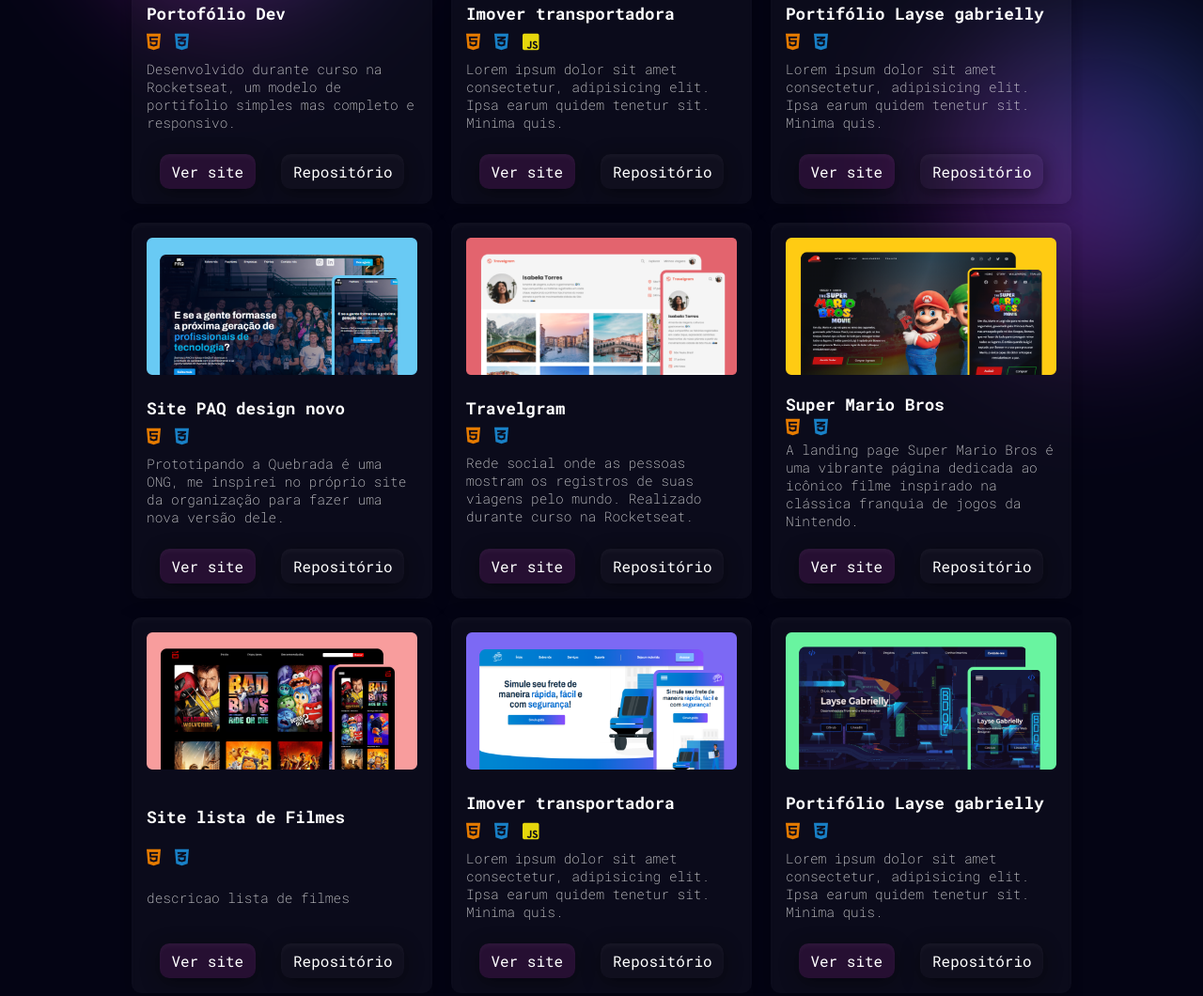
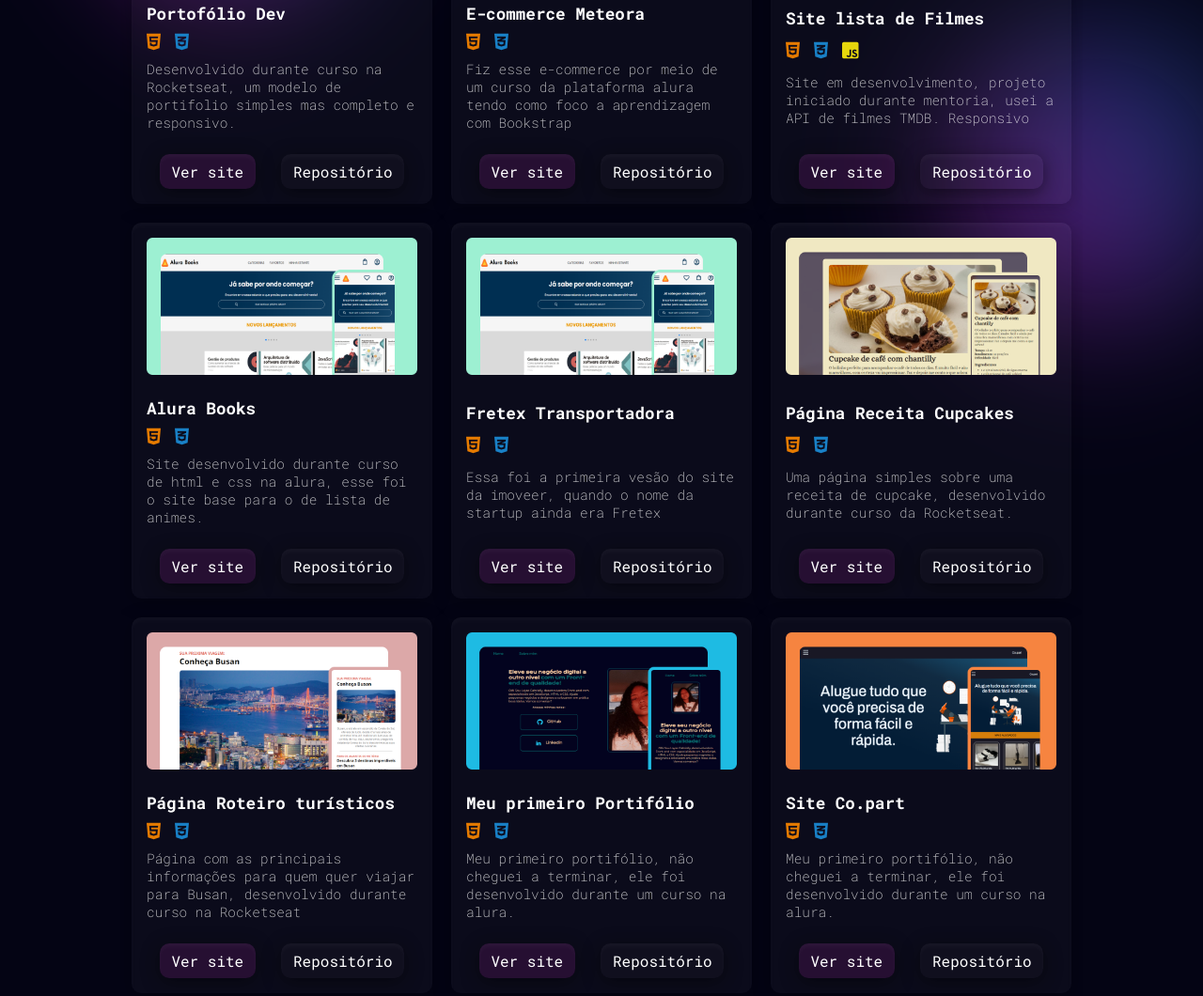
Before and after one commit to LAYSEGABI/Layse-Portifolio, a plain HTML site: page assets/páginas/projetos.html in a window 1280 px wide. Shown: the part 845-1905 px from the top of the page at 94% size. Drawn offline with Linux system fonts and the light colour scheme.

Commit message:
todos os projetos já adicionados

```diff
--- a/assets/js/projetos.js
+++ b/assets/js/projetos.js
@@ -1,20 +1,20 @@
 
 const projetos = [
   {
-    titulo: "Site lista de Filmes",
-    imagem: "../img/capas-projetos/filmes.png",
-    tecnologias: ["fab fa-html5", "fab fa-css3-alt"],
-    descricao: "Site em desenvolvimento, projeto iniciado durante mentoria, usei a API de filmes TMDB. Responsivo ",
-    repositorio: "https://github.com/LAYSEGABI/Site-filmes-2.0",
-    site: "https://site-filmes-2-0.vercel.app/"
-  },
-  {
     titulo: "Site PAQ antigo",
     imagem: "../img/capas-projetos/paq-antigo.png",
-    tecnologias: ["fab fa-html5", "fab fa-css3-alt"],
+    tecnologias: ["fab fa-html5", "fab fa-css3-alt", "fab fa-js-square"],
     descricao: "Esse foi o primeiro site do PAQ que eu desenvolvi, são basicamente as mesmas seções só mudei o design.",
     repositorio: "https://github.com/LAYSEGABI/Site-PAQ",
     site: "https://site-paq.vercel.app/"
+  },
+  {
+    titulo: "Site Eventos Culturama",
+    imagem: "../img/capas-projetos/culturama.png",
+    tecnologias: ["fab fa-html5", "fab fa-css3-alt"],
+    descricao: "Uma página de eventos na sua região, Projeto realizado durante o curso da Alura de Grid e Flexbox",
+    repositorio: "https://github.com/LAYSEGABI/Culturama",
+    site: "https://culturama-laysegabi.vercel.app/"
   },
   {
     titulo: "Cafeteria Serenatto",
@@ -33,20 +33,68 @@ const projetos = [
     site: "https://portifolio-dev-azure.vercel.app/"
   },
   {
-    titulo: "Imover transportadora",
-    imagem: "../img/capas-projetos/imover.png",
+    titulo: "E-commerce Meteora",
+    imagem: "../img/capas-projetos/meteora.png",
+    tecnologias: ["fab fa-html5", "fab fa-css3-alt"],
+    descricao: "Fiz esse e-commerce por meio de um curso da plataforma alura tendo como foco a aprendizagem com Bookstrap",
+    repositorio: "https://github.com/LAYSEGABI/E-commerce-Meteora",
+    site: "https://e-commerce-meteora.vercel.app/"
+  },
+  {
+    titulo: "Site lista de Filmes",
+    imagem: "../img/capas-projetos/filmes.png",
     tecnologias: ["fab fa-html5", "fab fa-css3-alt", "fab fa-js-square"],
-    descricao: "Lorem ipsum dolor sit amet consectetur, adipisicing elit. Ipsa earum quidem tenetur sit. Minima quis.",
+    descricao: "Site em desenvolvimento, projeto iniciado durante mentoria, usei a API de filmes TMDB. Responsivo ",
+    repositorio: "https://github.com/LAYSEGABI/Site-filmes-2.0",
+    site: "https://site-filmes-2-0.vercel.app/"
+  },
+  {
+    titulo: "Alura Books",
+    imagem: "../img/capas-projetos/alura-books.png",
+    tecnologias: ["fab fa-html5", "fab fa-css3-alt"],
+    descricao: "Site desenvolvido durante curso de html e css na alura, esse foi o site base para o de lista de animes.",
     repositorio: "https://github.com/LAYSEGABI/iMoveer",
     site: "https://imoveer.vercel.app/"
   },
   {
-    titulo: "Portifólio Layse gabrielly",
-    imagem: "../img/capas-projetos/portifolio.png",
+    titulo: "Fretex Transportadora",
+    imagem: "../img/capas-projetos/alura-books.png",
     tecnologias: ["fab fa-html5", "fab fa-css3-alt"],
-    descricao: "Lorem ipsum dolor sit amet consectetur, adipisicing elit. Ipsa earum quidem tenetur sit. Minima quis.",
+    descricao: "Essa foi a primeira vesão do site da imoveer, quando o nome da startup ainda era Fretex",
+    repositorio: "https://github.com/LAYSEGABI/Fretex",
+    site: "https://fretex-tau.vercel.app/"
+  },
+  {
+    titulo: "Página Receita Cupcakes",
+    imagem: "../img/capas-projetos/receita-cupcake.png",
+    tecnologias: ["fab fa-html5", "fab fa-css3-alt"],
+    descricao: "Uma página simples sobre uma receita de cupcake, desenvolvido durante curso da Rocketseat.",
     repositorio: "https://github.com/LAYSEGABI/Portifolio-Layse-Gabrielly-azul",
     site: "https://portifolio-layse-gabrielly-azul.vercel.app/"
+  },
+  {
+    titulo: "Página Roteiro turísticos",
+    imagem: "../img/capas-projetos/busan.png",
+    tecnologias: ["fab fa-html5", "fab fa-css3-alt"],
+    descricao: "Página com as principais informações para quem quer viajar para Busan, desenvolvido durante curso na Rocketseat",
+    repositorio: "https://github.com/LAYSEGABI/Portifolio-Layse-Gabrielly-azul",
+    site: "https://portifolio-layse-gabrielly-azul.vercel.app/"
+  },
+  {
+    titulo: "Meu primeiro Portifólio",
+    imagem: "../img/capas-projetos/primeiro-portifolio.png",
+    tecnologias: ["fab fa-html5", "fab fa-css3-alt"],
+    descricao: "Meu primeiro portifólio, não cheguei a terminar, ele foi desenvolvido durante um curso na alura.",
+    repositorio: "https://github.com/LAYSEGABI/Meu-portifolio",
+    site: "https://local-turistico-psi.vercel.app/"
+  },
+  {
+    titulo: "Site Co.part",
+    imagem: "../img/capas-projetos/co-part.png",
+    tecnologias: ["fab fa-html5", "fab fa-css3-alt"],
+    descricao: "Meu primeiro portifólio, não cheguei a terminar, ele foi desenvolvido durante um curso na alura.",
+    repositorio: "https://github.com/LAYSEGABI/Meu-portifolio",
+    site: "https://local-turistico-psi.vercel.app/"
   },
   {
     titulo: "Site PAQ design novo",
@@ -81,7 +129,7 @@ const projetos = [
     site: "https://site-filmes-2-0.vercel.app/"
   },
   {
-    titulo: "Imover transportadora",
+    titulo: "Imoveer transportadora",
     imagem: "../img/capas-projetos/imover.png",
     tecnologias: ["fab fa-html5", "fab fa-css3-alt", "fab fa-js-square"],
     descricao: "Lorem ipsum dolor sit amet consectetur, adipisicing elit. Ipsa earum quidem tenetur sit. Minima quis.",
@@ -166,6 +214,7 @@ document.addEventListener("DOMContentLoaded", function () {
       const linkRepositorio = document.createElement("a");
       linkRepositorio.href = projeto.repositorio;
       linkRepositorio.textContent = "Repositório";
+      linkRepositorio.target = "_blank";
       linkRepositorio.setAttribute('aria-label', `visitar o repositório do ${projeto.titulo}`)
       bntsProjetoItem.appendChild(linkRepositorio);
 
--- a/global.css
+++ b/global.css
@@ -78,7 +78,6 @@ body {
 
 @media (max-width:700px) {
    body {
-    width: 100vw;
     overflow-x: hidden;
     padding: 0 2em;
    }
```
Also changed, not shown: assets/img/capas-projetos/alura-books.png (added), assets/img/capas-projetos/co-part.png (added), assets/img/capas-projetos/culturama.png (added), assets/img/capas-projetos/meteora.png (added), assets/img/capas-projetos/primeiro-portifolio.png (added).
